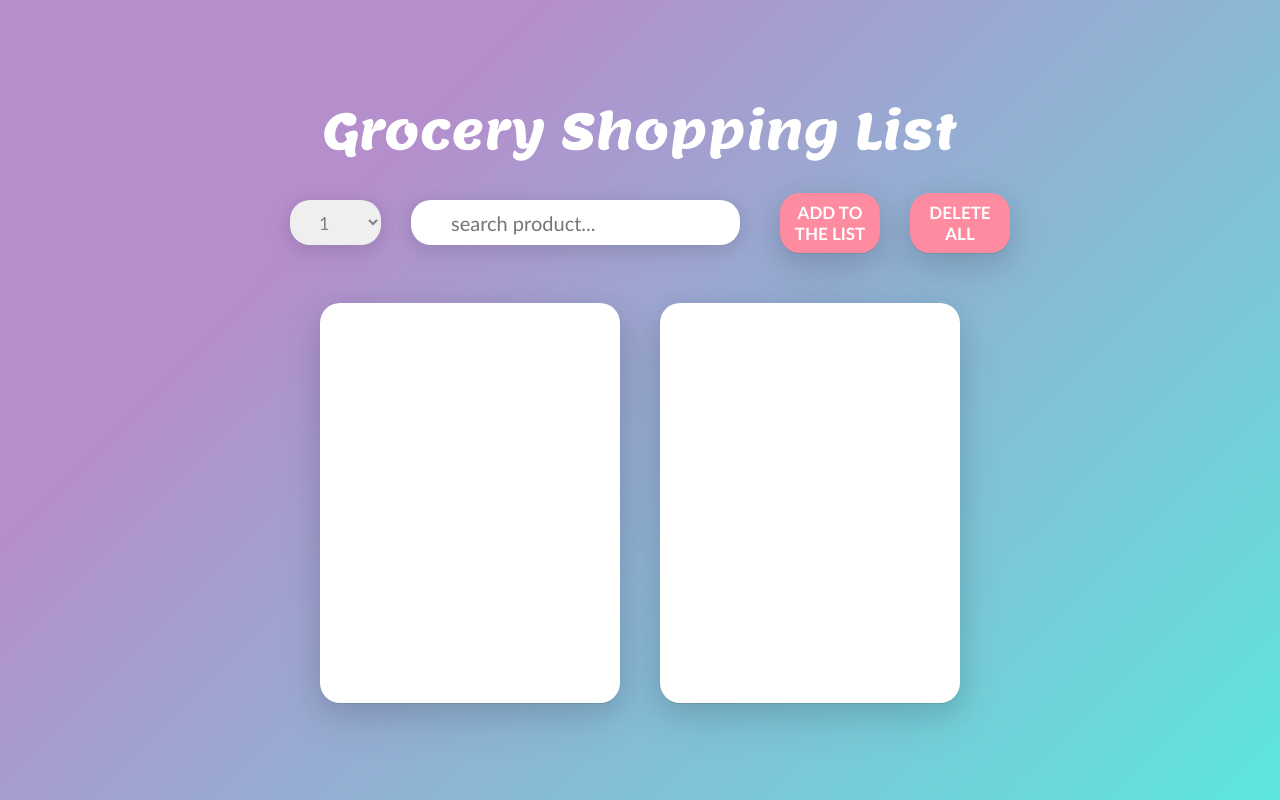
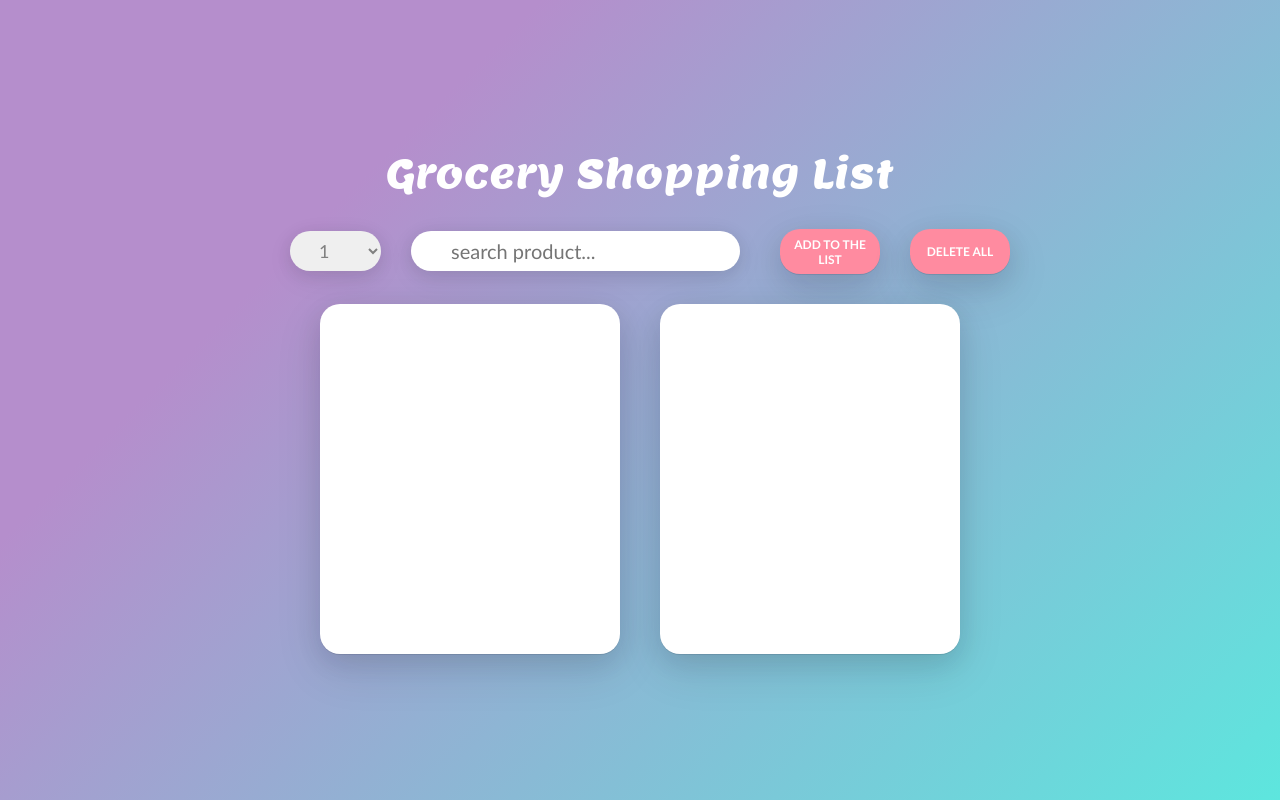
Before and after one commit to AnnaZar89/shopping-list-app, a React (Create React App) app: page / in a window 1280 px wide. Built offline with nearby package versions, Linux system fonts and the light colour scheme; a web font is replaced by a local one.

Commit message:
changing styles

```diff
--- a/src/assets/styles/mixing.scss
+++ b/src/assets/styles/mixing.scss
@@ -20,7 +20,7 @@
 }
 
 @mixin xl {
-  @media (min-width: 1200px) {
+  @media (min-width: 1100px) {
     @content;
   }
 }
--- a/src/assets/styles/mixins/breakpoints.modules.scss
+++ b/src/assets/styles/mixins/breakpoints.modules.scss
@@ -3,7 +3,7 @@ $breakpoints: (
   sm: 576,
   md: 768,
   lg: 910,
-  xl: 1200,
+  xl: 1100,
   xxl: 1440,
 );
 
--- a/src/components/Container/Container.module.scss
+++ b/src/components/Container/Container.module.scss
@@ -7,6 +7,10 @@
     display: flex;
     flex-direction: column;
     margin-top: 50px;
+
+    @include media("xl") {
+      margin-top: 10px;
+    }
     .shoppingList {
       display: flex;
       flex-direction: column;
--- a/src/components/SearchBar/SearchBar.module.scss
+++ b/src/components/SearchBar/SearchBar.module.scss
@@ -3,7 +3,8 @@
 
 .element {
   width: 100%;
-  margin-bottom: 20px;
+  // margin-bottom: 20px;
+  margin: 30px 0;
   display: flex;
   flex-direction: column;
   justify-content: space-between;
@@ -25,7 +26,8 @@
     }
 
     select {
-      height: 45px;
+      // height: 45px;
+      height: 40px;
       border-radius: 20px;
       font-size: 18px;
       padding: 0 25px 0 25px;
@@ -40,7 +42,8 @@
       outline: none;
     }
     input {
-      height: 45px;
+      // height: 45px;
+      height: 40px;
       border-radius: 20px;
       border: none;
       padding: 0 40px;
@@ -60,11 +63,12 @@
     gap: 30px;
     button {
       width: 100px;
-      height: 60px;
-      padding: 5px;
+      // height: 60px;
+      height: 45px;
+      padding: 8px;
       font-family: "Trebuchet MS", "Lucida Sans Unicode", "Lucida Grande",
         "Lucida Sans", Arial, sans-serif;
-      font-size: 17px;
+      font-size: 12px;
       border-radius: 20px;
       border: none;
       box-shadow: rgba(17, 17, 26, 0.1) 0px 1px 0px,
--- a/src/components/ShoppingList/ShoppingList.module.scss
+++ b/src/components/ShoppingList/ShoppingList.module.scss
@@ -1,6 +1,7 @@
 .element {
   width: 300px;
-  height: 400px;
+  // height: 400px;
+  height: 350px;
   background-color: white;
   border-radius: 20px;
   padding: 30px;
--- a/src/components/Title/Title.module.scss
+++ b/src/components/Title/Title.module.scss
@@ -2,6 +2,8 @@
   text-align: center;
   font-family: "Lemon", cursive;
   color: white;
-  font-size: 50px;
-  margin-bottom: 30px;
+  // font-size: 50px;
+  font-size: 40px;
+  // margin-bottom: 30px;
+  // margin: 30px 0;
 }
--- a/src/components/Wrapper/Wrapper.module.scss
+++ b/src/components/Wrapper/Wrapper.module.scss
@@ -16,6 +16,6 @@
   @include media("xl") {
     height: 100vh;
     overflow: hidden;
-    padding: 0;
+    // padding: 0;
   }
 }
```
